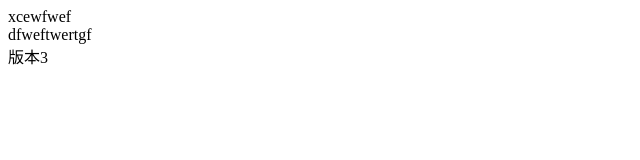
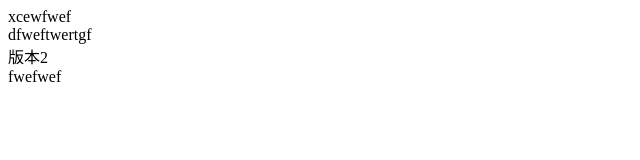
Before and after one commit to projectcss/git-test, a plain HTML site: page demo.html in a window 1280 px wide. Shown: the full height of the page, 0-640 px from the left. Drawn offline with Linux system fonts and the light colour scheme.

Commit message:
'修改shop文件'

```diff
--- a/demo.html
+++ b/demo.html
@@ -9,6 +9,7 @@
 <body>
     <div>xcewfwef</div>
     <div>dfweftwertgf</div>
-    <div>版本3</div>
+    <div>版本2</div>
+    <div>fwefwef</div>
 </body>
 </html>
```
